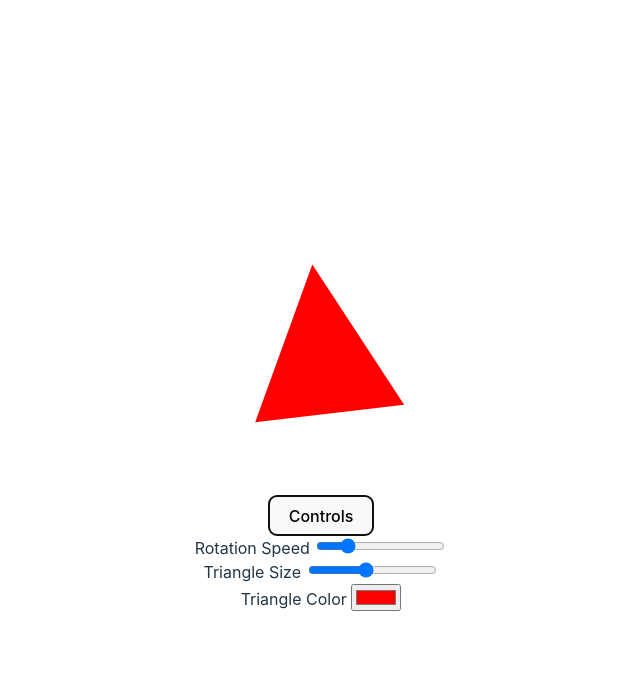
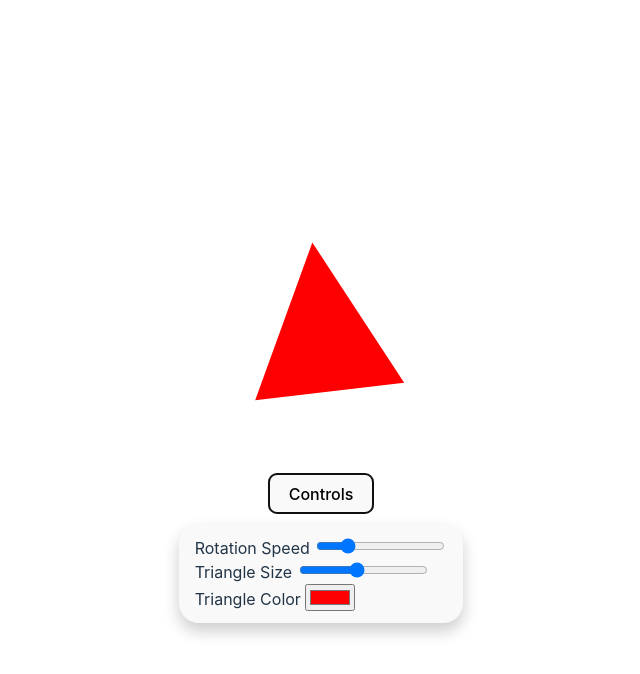
Before and after one commit to aguizaro/Warmup, a website built with Vite: page index.html in a window 1280 px wide. Both pictures are taken after a click on the button "Controls". Shown: the whole page, without its empty margins (319-959 px from the left). Built offline with nearby package versions, Linux system fonts and the light colour scheme.

Commit message:
update dropdown style

```diff
--- a/style.css
+++ b/style.css
@@ -18,6 +18,7 @@ a {
   color: #646cff;
   text-decoration: inherit;
 }
+
 a:hover {
   color: #535bf2;
 }
@@ -28,6 +29,7 @@ body {
   place-items: center;
   min-width: 320px;
   min-height: 100vh;
+
 }
 
 h1 {
@@ -48,9 +50,11 @@ h1 {
   will-change: filter;
   transition: filter 300ms;
 }
+
 .logo:hover {
   filter: drop-shadow(0 0 2em #646cffaa);
 }
+
 .logo.vanilla:hover {
   filter: drop-shadow(0 0 2em #f7df1eaa);
 }
@@ -74,12 +78,30 @@ button {
   cursor: pointer;
   transition: border-color 0.25s;
 }
+
 button:hover {
   border-color: #646cff;
 }
+
 button:focus,
 button:focus-visible {
   outline: 4px auto -webkit-focus-ring-color;
+}
+
+.dropdown-content {
+  display: flex;
+  flex-direction: column;
+  align-items: space-between;
+  justify-content: center;
+  text-align: left;
+
+  background-color: #1a1a1a;
+  min-width: 160px;
+  box-shadow: 0 8px 16px 0 rgba(0, 0, 0, 0.2);
+  padding: 12px 16px;
+  margin: 10px;
+  border-radius: 20px;
+  z-index: 1;
 }
 
 @media (prefers-color-scheme: light) {
@@ -87,10 +109,16 @@ button:focus-visible {
     color: #213547;
     background-color: #ffffff;
   }
+
   a:hover {
     color: #747bff;
   }
+
   button {
     background-color: #f9f9f9;
   }
+
+  .dropdown-content {
+    background-color: #f9f9f9;
+  }
 }
```
